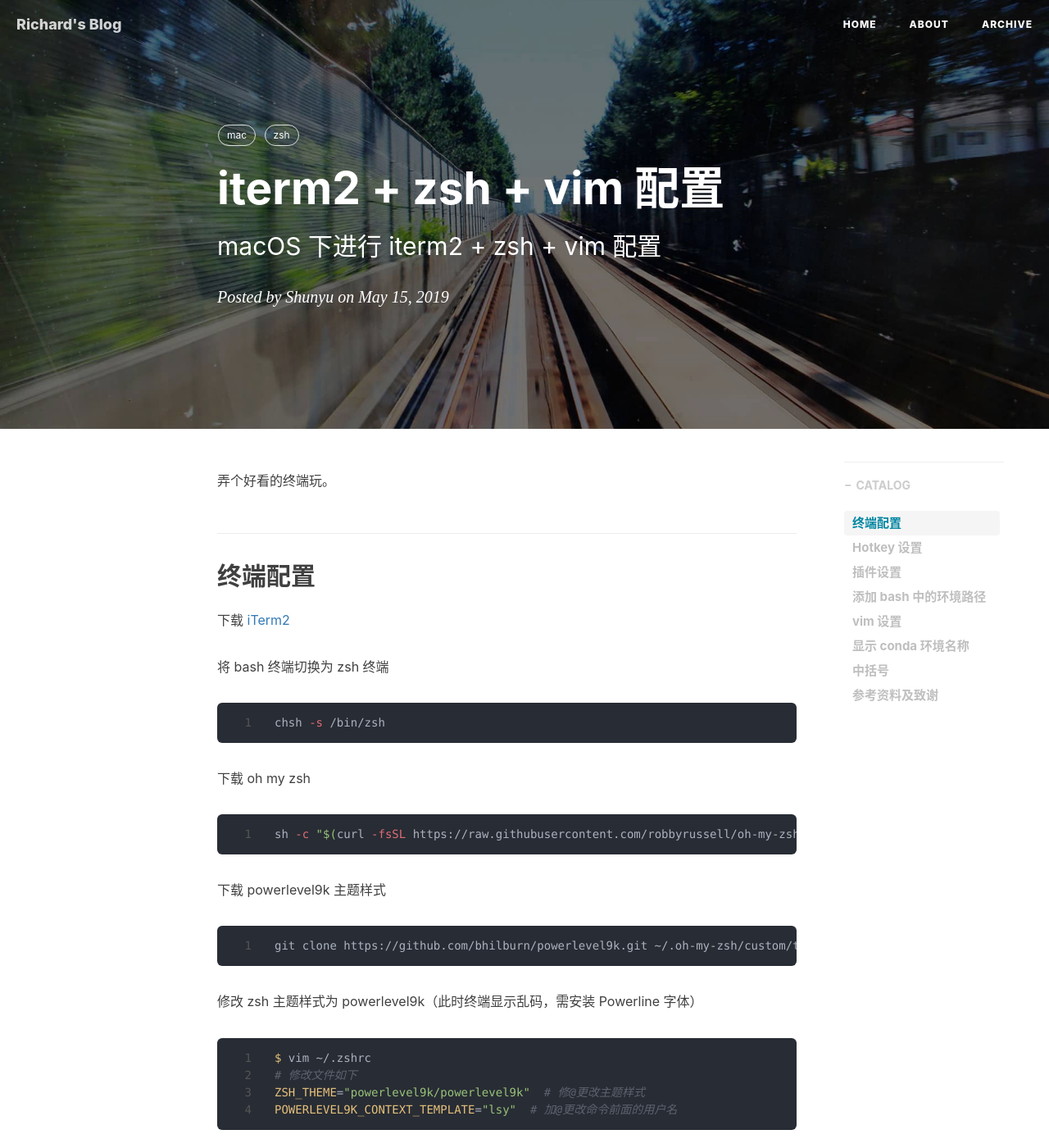
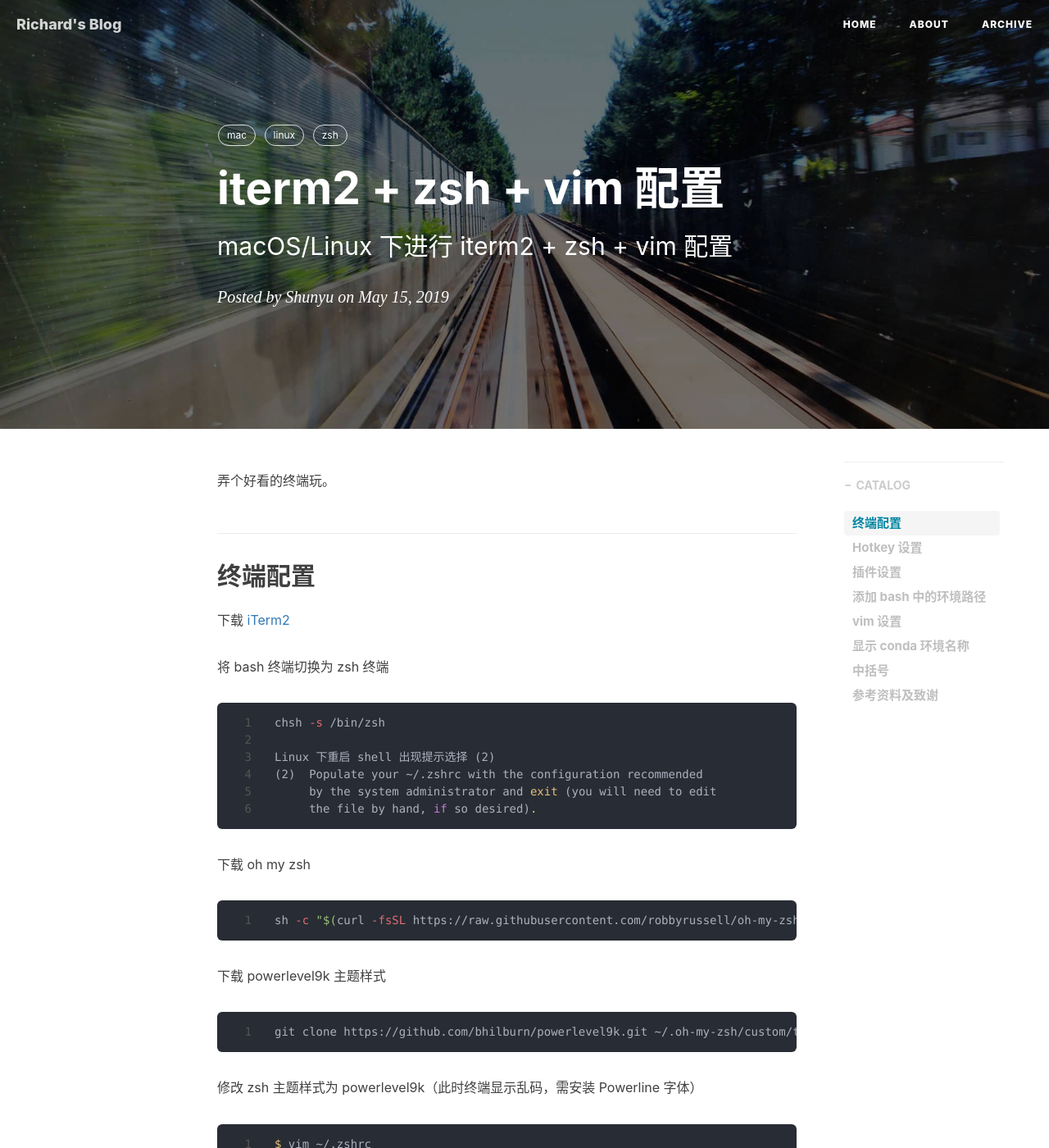
Before and after one commit to liushunyu/blog, a Jekyll site: the page built from _posts/2019-05-15-iterm2 + zsh + vim 配置.md, in a window 1280 px wide and 1400 px high. Shown: the whole window at 82% size. Built offline with Jekyll 4.4.1, drawn with Linux system fonts in a browser that asks for light colours; nearby versions of some CDN libraries; comment, search, counter and statistics services are not loaded; some of the changed text lies outside the part shown.

Commit message:
Update 2019-05-15-iterm2 + zsh + vim 配置.md

````diff
--- a/_posts/2019-05-15-iterm2 + zsh + vim 配置.md
+++ b/_posts/2019-05-15-iterm2 + zsh + vim 配置.md
@@ -1,7 +1,7 @@
 ---
 layout:     post
 title:      "iterm2 + zsh + vim 配置"
-subtitle:    "macOS 下进行 iterm2 + zsh + vim 配置"
+subtitle:    "macOS/Linux 下进行 iterm2 + zsh + vim 配置"
 date:       2019-05-15 09:00:00
 author:     Shunyu
 header-img: img/post-bg-2015.jpg
@@ -9,6 +9,7 @@ header-mask: 0.1
 catalog: true
 tags:
     - mac
+    - linux
     - zsh
 ---
 
@@ -28,6 +29,11 @@ tags:
 
 ```bash
 chsh -s /bin/zsh
+
+Linux 下重启 shell 出现提示选择 (2)
+(2)  Populate your ~/.zshrc with the configuration recommended
+     by the system administrator and exit (you will need to edit
+     the file by hand, if so desired).
 ```
 
 
@@ -55,6 +61,16 @@ $ vim ~/.zshrc
 # 修改文件如下
 ZSH_THEME="powerlevel9k/powerlevel9k"  # 修@更改主题样式
 POWERLEVEL9K_CONTEXT_TEMPLATE="lsy"  # 加@更改命令前面的用户名
+```
+
+
+
+添加配色设置
+
+```bash
+$ vim ~/.zshrc
+# 修改文件如下（放置在文件顶部）
+export TERM="xterm-256color"
 ```
 
 
@@ -117,8 +133,6 @@ typeset -g ZSH_AUTOSUGGEST_HIGHLIGHT_STYLE='fg=10'
 
 
 
-
-
 安装 `zsh-syntax-highlighting`
 
 ```bash
@@ -141,8 +155,10 @@ plugins=(git zsh-autosuggestions zsh-syntax-highlighting)
 
 ```bash
 $ vim ~/.zshrc
-# 修改文件如下
-source ~/.bash_profile # 加 bash 中.bash_profile 全部环境变量加入
+# 修改文件如下（macOS）
+source ~/.bash_profile # 将 .bash_profile 全部环境变量加入
+# 修改文件如下（Linux）
+source ~/.profile # 将 .profile 全部环境变量加入
 ```
 
 
````
Also changed, not shown: other parts of _posts/2019-05-15-iterm2 + zsh + vim 配置.md (+2 -2 lines).
